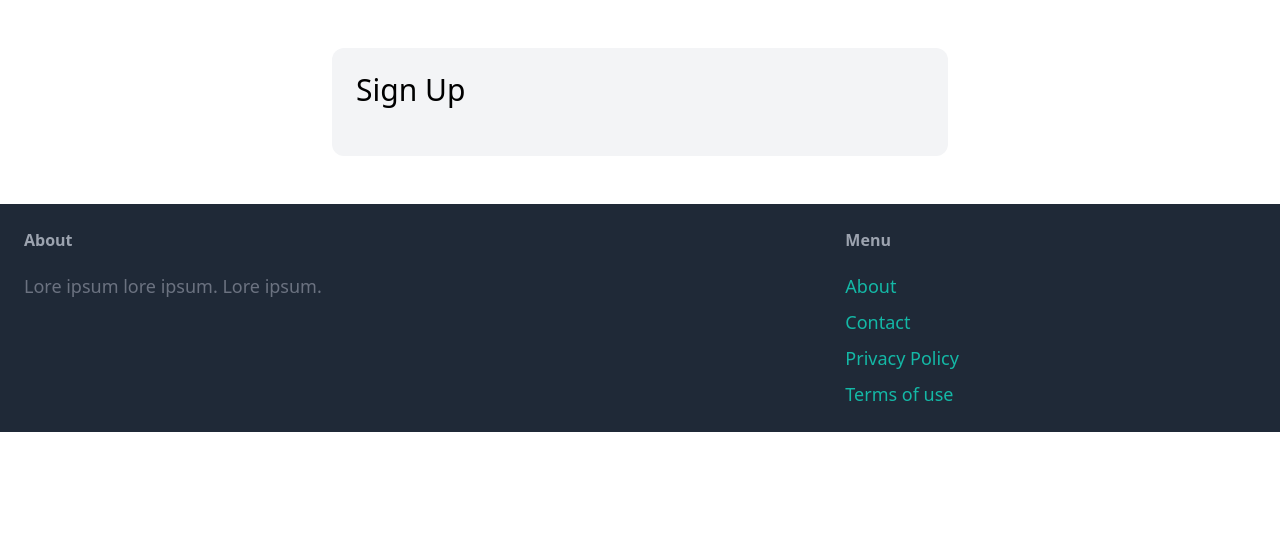
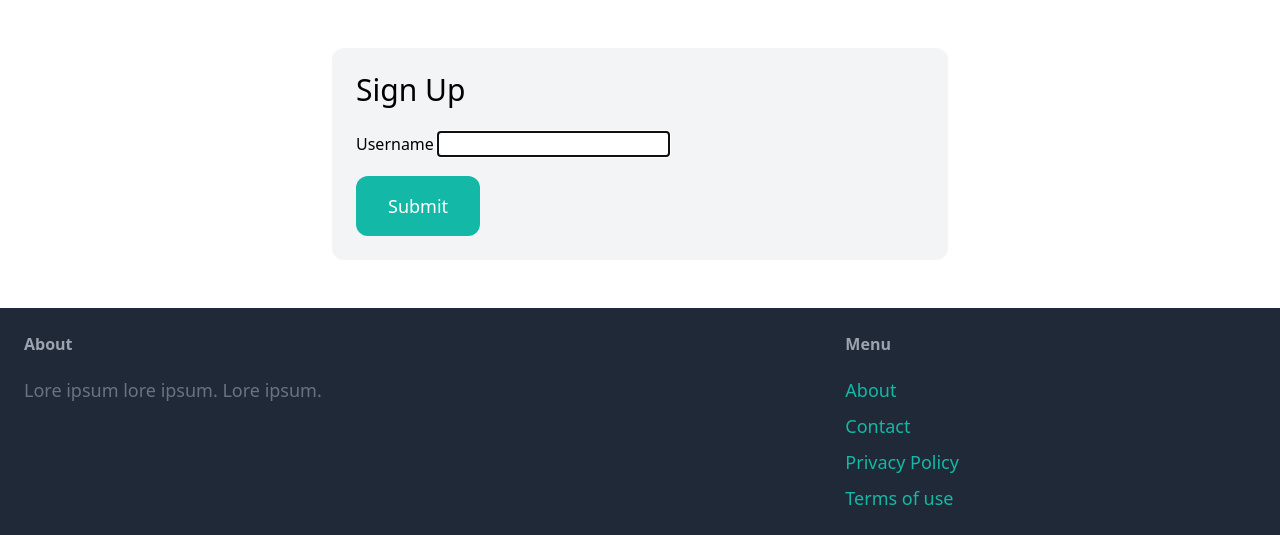
Before and after one commit to oanapintoiu/marketplace, a Django app: page /signup/ in a window 1280 px wide. Shown: the part 77-612 px from the top of the page. Run offline with Django 5.2, Linux system fonts and the light colour scheme; some libraries are stand-ins or nearby versions.

Commit message:
created form, added submit button and username input

```diff
--- a/tebby_bear/core/templates/core/signup.html
+++ b/tebby_bear/core/templates/core/signup.html
@@ -5,5 +5,15 @@
 {% block  content %}
 <div class="w-1/2 my-6 mx-auto p-6 bg-gray-100 rounded-xl">
     <h1 class="mb-6 text-3xl">Sign Up</h1>
+    <form method="post" action-".">
+        {% csrf_token %}
+        {{form.non_field_errors}}
+        <div class="mb-3">
+            <label class="inline-block mb-2">Username<label>
+                {{form.username}}
+        </div>
+        <button class="py-4 px-8 text-lg bg-teal-500 hover:bg-teal-700 rounded-xl text-white">Submit</button>
+
+    </form>
 </div>
 {% endblock  %}
```
